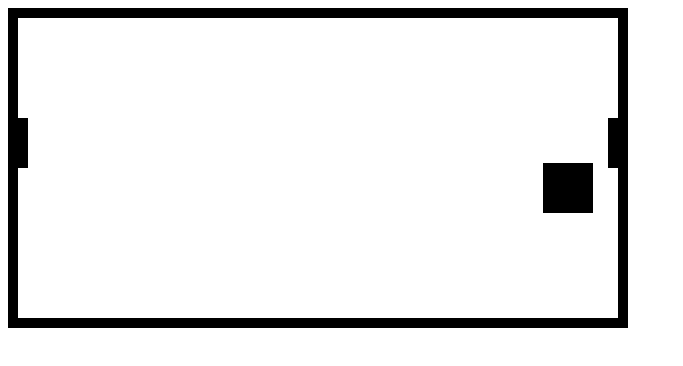
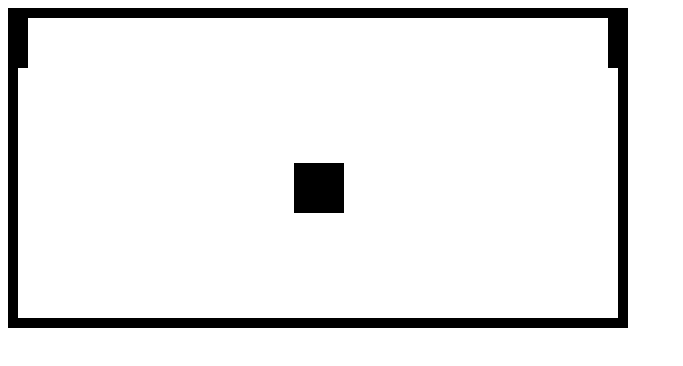
Before and after one commit to CodeMart10/pong, a plain HTML site: page index.html in a window 1280 px wide. Shown: the whole page, without its empty margins (0-683 px from the left). Drawn offline with Linux system fonts and the light colour scheme.

Commit message:
paddles bounce ball when postions match, user story 2 and 3 completed
small bug: ball gets stuck inside paddle when ball hits bottom or top of paddle

```diff
--- a/script.js
+++ b/script.js
@@ -1,50 +1,37 @@
 //Variables holding nodes
-let ballDiv = document.getElementById("ball")
+let ballDiv = document.getElementById("ball");
 let paddle1 = document.getElementById('paddle1');
 let paddle2 = document.getElementById('paddle2');
 let body = document.querySelector("section");
-let ballCoordinates = ballDiv.getBoundingClientRect();
 let bodyCoordinates = body.getBoundingClientRect();
 //Ball properties
 const ball = {
-  height: ballCoordinates.height,
+  height: 50,
   width: 50,
   xDiff: 0.5,
   yDiff: 0.5,
-  speed: 20,
+  speed: 1
 };
-
-
-//Ball and paddles starting position
-let x = 400;
-let y = 20;
-let move = 100;
-let move2 = 100;
-
-
-
-//Ball and paddles live coordinates
-
-let paddle1Coordinates = paddle1.getBoundingClientRect();
-let paddle2Coordinates = paddle2.getBoundingClientRect();
-
-//array for Paddles live coordinates
-let array = [110, 110];
-let pad1 = array[0];
-let pad2 = array[1];
 
 let pads = {
   x1: 0,
-  x2: 600,
+  x2: 590,
   height: 50,
   width: 10,
   speed1: 25,
   speed2: 25
 }
 
+
+//Ball and paddles starting position
+let x = 200;
+let y = 20;
+let move = 0;
+let move2 = 0;
+
 const border = {
-  height: bodyCoordinates.height - 20,
-  width: bodyCoordinates.width - 20
+  height: 300,
+  width: 600
 }
 
 //Clock
@@ -53,6 +40,8 @@ const time = setInterval(() => {
   ballDiv.style.top = y + "px";
   if (y + ball.height >= border.height || y <= 0){
     ball.yDiff *= -1;
+
+
   }
 
   //x-axis
@@ -61,23 +50,19 @@ const time = setInterval(() => {
     ball.xDiff *= -1;
   }
 
-  if(array[1] < ballCoordinates.height + y) {
-    console.log("win");
-    if(array[1] + paddle2Coordinates.height > y) {
-      if(608 < x + ball.width) {
+  if (move2 < y + ball.height){
+    if(move2 + pads.height >= y){
+      if(x + ball.width >= pads.x2){
         ball.xDiff *= -1;
       }
     }
   }
   //Paddle1
-  if(paddle1Coordinates.x + paddle1Coordinates.width > x) {
-    console.log("win");
-    if(paddle1Coordinates.width >= x) {
-      if(array[0] < ballCoordinates.height + y) {
-        if(array[0] + paddle1Coordinates.height > y) {
+  if(pads.x1 + pads.width >= x) {
+    if (move < y + ball.height){
+      if(move + pads.height >= y) {
           ball.xDiff *= -1;
         }
-      }
     }
   }
 y += ball.yDiff;
@@ -93,9 +78,8 @@ window.addEventListener("keydown", event => {
     if(move == 0) {
       move += pads.speed1;
     }
-    move = move - pads.speed1;
+    move -= pads.speed1;
     paddle1.style.top = move + "px";
-    array[0] = move;
   }
 
 //Down for left paddle
@@ -105,7 +89,6 @@ window.addEventListener("keydown", event => {
     }
     move += pads.speed1;
     paddle1.style.top = move + "px";
-    array[0] = move;
   }
 
 //Up for right paddle
@@ -115,7 +98,6 @@ window.addEventListener("keydown", event => {
     }
     move2 -= pads.speed2;
     paddle2.style.top = move2 + "px";
-    array[1] = move2;
   }
 
 //Down for right paddle
@@ -126,10 +108,5 @@ window.addEventListener("keydown", event => {
     }
     move2 = move2 + pads.speed2;
     paddle2.style.top = move2 + "px";
-    array[1] = move2;
   }
 });
-console.log(paddle1Coordinates.x);
-console.log(paddle2Coordinates.x);
-console.log(ballCoordinates.width);
-console.log(bodyCoordinates.height);
--- a/styles.css
+++ b/styles.css
@@ -6,13 +6,15 @@ section{
   border: 10px solid black;
   width: 600px;
   height: 300px;
-  display: flex;
+  position: relative;
 }
 
 /** Ball **/
 div{
   background-color: black;
-  position: relative;
+  position: absolute;
+  top: 20px;
+  left: 200px;
   width: 50px;
   height: 50px;
 }
@@ -20,16 +22,16 @@ div{
 
 /** Paddles **/
 #paddle1, #paddle2{
-  position: relative;
+  position: absolute;
   height: 50px;
   width: 10px;
 }
 
 #paddle1 {
-  top: 100px;
-  left: -60px;
+  top: 0px;
+  left: 0px;
 }
 #paddle2 {
-  top: 100px;
-  left: 540px;
+  top: 0px;
+  left: 590px;
 }
```
